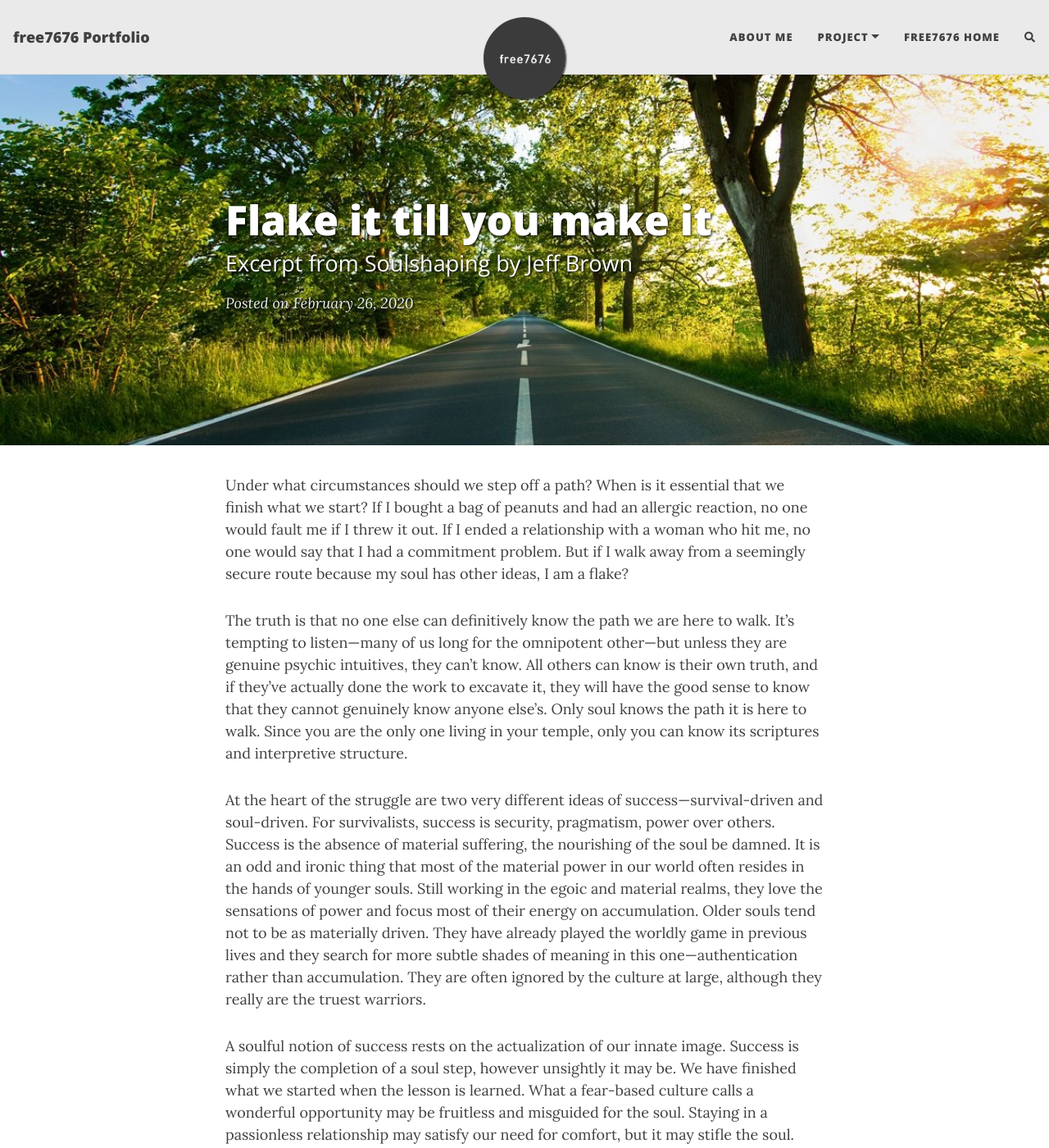
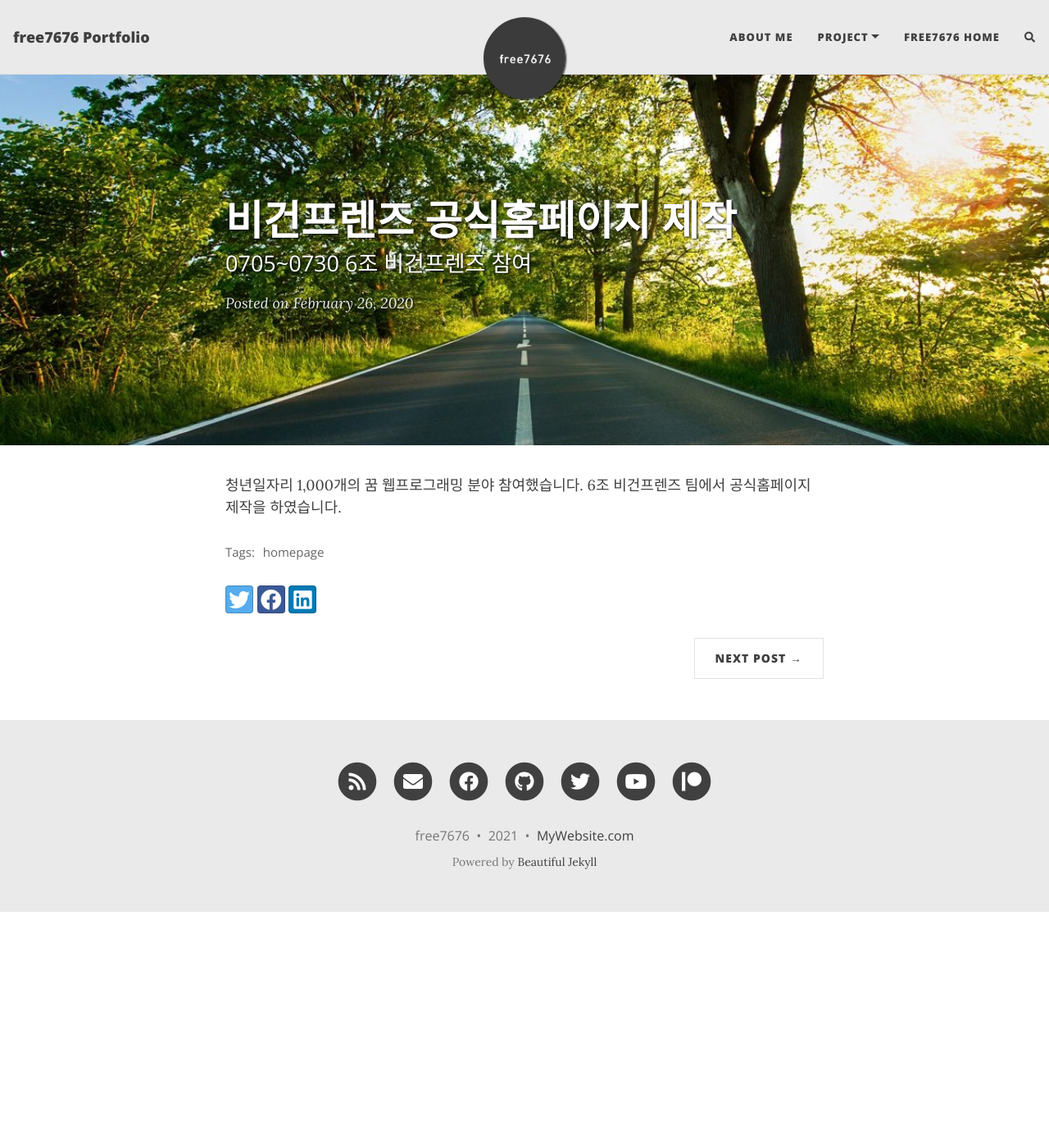
Before and after one commit to free7676/free7676.github.io, a Jekyll site: the page built from _posts/2020-02-26-flake-it-till-you-make-it.md, in a window 1280 px wide and 1400 px high. Shown: the whole window at 82% size. Built offline with Jekyll 4.4.1, drawn with Linux system fonts in a browser that asks for light colours; nearby versions of some CDN libraries; comment, search, counter and statistics services are not loaded; some of the changed text lies outside the part shown.

Commit message:
Update 2020-02-26-flake-it-till-you-make-it.md

```diff
--- a/_posts/2020-02-26-flake-it-till-you-make-it.md
+++ b/_posts/2020-02-26-flake-it-till-you-make-it.md
@@ -1,17 +1,11 @@
 ---
 layout: post
-title: Flake it till you make it
-subtitle: Excerpt from Soulshaping by Jeff Brown
+title: 비건프렌즈 공식홈페이지 제작
+subtitle: 0705~0730 6조 비건프렌즈 참여
 cover-img: /assets/img/path.jpg
 thumbnail-img: /assets/img/thumb.png
 share-img: /assets/img/path.jpg
-tags: [books, test]
+tags: [homepage]
 ---
 
-Under what circumstances should we step off a path? When is it essential that we finish what we start? If I bought a bag of peanuts and had an allergic reaction, no one would fault me if I threw it out. If I ended a relationship with a woman who hit me, no one would say that I had a commitment problem. But if I walk away from a seemingly secure route because my soul has other ideas, I am a flake?
-
-The truth is that no one else can definitively know the path we are here to walk. It’s tempting to listen—many of us long for the omnipotent other—but unless they are genuine psychic intuitives, they can’t know. All others can know is their own truth, and if they’ve actually done the work to excavate it, they will have the good sense to know that they cannot genuinely know anyone else’s. Only soul knows the path it is here to walk. Since you are the only one living in your temple, only you can know its scriptures and interpretive structure.
-
-At the heart of the struggle are two very different ideas of success—survival-driven and soul-driven. For survivalists, success is security, pragmatism, power over others. Success is the absence of material suffering, the nourishing of the soul be damned. It is an odd and ironic thing that most of the material power in our world often resides in the hands of younger souls. Still working in the egoic and material realms, they love the sensations of power and focus most of their energy on accumulation. Older souls tend not to be as materially driven. They have already played the worldly game in previous lives and they search for more subtle shades of meaning in this one—authentication rather than accumulation. They are often ignored by the culture at large, although they really are the truest warriors.
-
-A soulful notion of success rests on the actualization of our innate image. Success is simply the completion of a soul step, however unsightly it may be. We have finished what we started when the lesson is learned. What a fear-based culture calls a wonderful opportunity may be fruitless and misguided for the soul. Staying in a passionless relationship may satisfy our need for comfort, but it may stifle the soul. Becoming a famous lawyer is only worthwhile if the soul demands it. It is an essential failure if you are called to be a monastic this time around. If you need to explore and abandon ten careers in order to stretch your soul toward its innate image, then so be it. Flake it till you make it.
+청년일자리 1,000개의 꿈 웹프로그래밍 분야 참여했습니다. 6조 비건프렌즈 팀에서 공식홈페이지 제작을 하였습니다.
```
